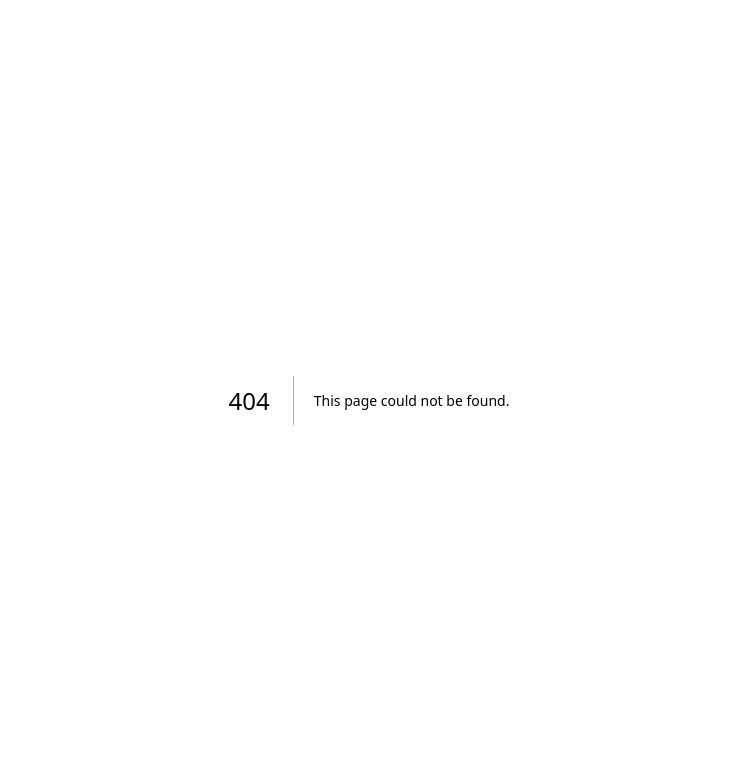
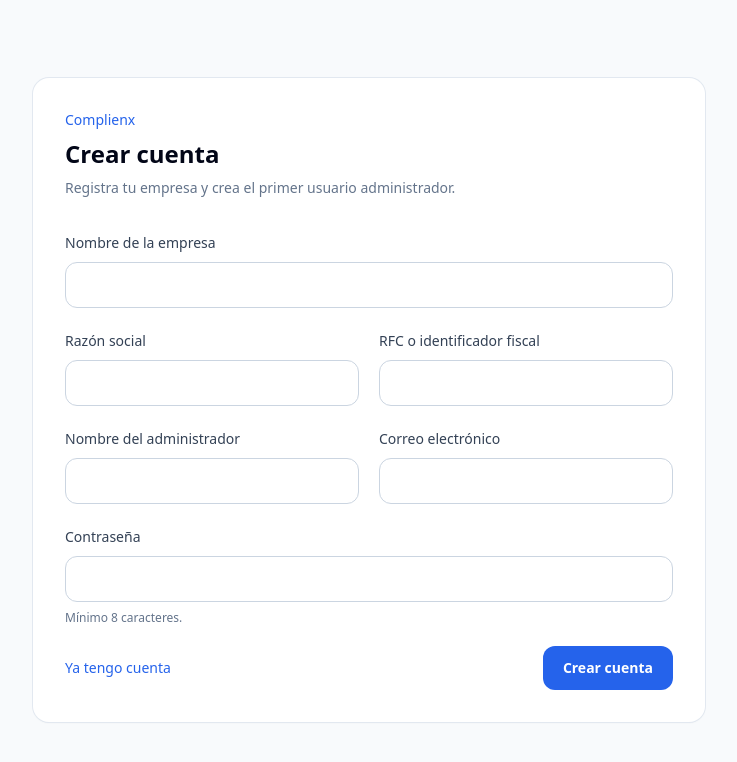
Before and after one commit to Poiuh547/complienx, a Next.js app in the folder frontend/: page /signup in a window 1280 px wide. Before the commit this address had no page. Shown: the top 762 px of the page, without its empty margins (271-1008 px from the left). Built offline with nearby package versions, Linux system fonts and the light colour scheme; no server answers.

Commit message:
frontend: add signup page

```diff
--- /dev/null
+++ b/frontend/src/app/signup/page.tsx
@@ -0,0 +1,153 @@
+"use client";
+
+import Link from "next/link";
+import { useState } from "react";
+import { signup } from "@/lib/api";
+import { saveAuthSession } from "@/lib/auth-storage";
+
+export default function SignupPage() {
+  const [companyName, setCompanyName] = useState("");
+  const [legalName, setLegalName] = useState("");
+  const [taxId, setTaxId] = useState("");
+  const [name, setName] = useState("");
+  const [email, setEmail] = useState("");
+  const [password, setPassword] = useState("");
+  const [error, setError] = useState("");
+  const [loading, setLoading] = useState(false);
+
+  const handleSubmit = async (event: React.FormEvent<HTMLFormElement>) => {
+    event.preventDefault();
+    setError("");
+    setLoading(true);
+
+    try {
+      const result = await signup({
+        companyName,
+        legalName: legalName || undefined,
+        taxId: taxId || undefined,
+        name,
+        email,
+        password
+      });
+
+      saveAuthSession(result);
+      window.location.href = "/dashboard";
+    } catch {
+      setError("No se pudo crear la cuenta. Revisa los datos capturados.");
+    } finally {
+      setLoading(false);
+    }
+  };
+
+  return (
+    <main className="flex min-h-screen items-center justify-center bg-slate-50 px-6 py-10">
+      <section className="w-full max-w-2xl rounded-2xl bg-white p-8 shadow-sm ring-1 ring-slate-200">
+        <div className="mb-8">
+          <p className="text-sm font-medium text-blue-600">Complienx</p>
+          <h1 className="mt-2 text-2xl font-semibold text-slate-950">Crear cuenta</h1>
+          <p className="mt-2 text-sm text-slate-500">
+            Registra tu empresa y crea el primer usuario administrador.
+          </p>
+        </div>
+
+        <form className="grid gap-5 md:grid-cols-2" onSubmit={handleSubmit}>
+          <div className="md:col-span-2">
+            <label className="text-sm font-medium text-slate-700" htmlFor="companyName">
+              Nombre de la empresa
+            </label>
+            <input
+              id="companyName"
+              className="mt-2 w-full rounded-xl border border-slate-300 px-4 py-3 text-sm outline-none focus:border-blue-500 focus:ring-4 focus:ring-blue-100"
+              value={companyName}
+              onChange={(event) => setCompanyName(event.target.value)}
+              required
+            />
+          </div>
+
+          <div>
+            <label className="text-sm font-medium text-slate-700" htmlFor="legalName">
+              Razón social
+            </label>
+            <input
+              id="legalName"
+              className="mt-2 w-full rounded-xl border border-slate-300 px-4 py-3 text-sm outline-none focus:border-blue-500 focus:ring-4 focus:ring-blue-100"
+              value={legalName}
+              onChange={(event) => setLegalName(event.target.value)}
+            />
+          </div>
+
+          <div>
+            <label className="text-sm font-medium text-slate-700" htmlFor="taxId">
+              RFC o identificador fiscal
+            </label>
+            <input
+              id="taxId"
+              className="mt-2 w-full rounded-xl border border-slate-300 px-4 py-3 text-sm outline-none focus:border-blue-500 focus:ring-4 focus:ring-blue-100"
+              value={taxId}
+              onChange={(event) => setTaxId(event.target.value)}
+            />
+          </div>
+
+          <div>
+            <label className="text-sm font-medium text-slate-700" htmlFor="name">
+              Nombre del administrador
+            </label>
+            <input
+              id="name"
+              className="mt-2 w-full rounded-xl border border-slate-300 px-4 py-3 text-sm outline-none focus:border-blue-500 focus:ring-4 focus:ring-blue-100"
+              value={name}
+              onChange={(event) => setName(event.target.value)}
+              required
+            />
+          </div>
+
+          <div>
+            <label className="text-sm font-medium text-slate-700" htmlFor="email">
+              Correo electrónico
+            </label>
+            <input
+              id="email"
+              className="mt-2 w-full rounded-xl border border-slate-300 px-4 py-3 text-sm outline-none focus:border-blue-500 focus:ring-4 focus:ring-blue-100"
+              value={email}
+              onChange={(event) => setEmail(event.target.value)}
+              type="email"
+              autoComplete="email"
+              required
+            />
+          </div>
+
+          <div className="md:col-span-2">
+            <label className="text-sm font-medium text-slate-700" htmlFor="password">
+              Contraseña
+            </label>
+            <input
+              id="password"
+              className="mt-2 w-full rounded-xl border border-slate-300 px-4 py-3 text-sm outline-none focus:border-blue-500 focus:ring-4 focus:ring-blue-100"
+              value={password}
+              onChange={(event) => setPassword(event.target.value)}
+              type="password"
+              autoComplete="new-password"
+              required
+            />
+            <p className="mt-2 text-xs text-slate-500">Mínimo 8 caracteres.</p>
+          </div>
+
+          {error ? <p className="md:col-span-2 rounded-xl bg-red-50 px-4 py-3 text-sm text-red-700">{error}</p> : null}
+
+          <div className="md:col-span-2 flex flex-col gap-3 sm:flex-row sm:items-center sm:justify-between">
+            <Link className="text-sm font-medium text-blue-600 hover:text-blue-700" href="/">
+              Ya tengo cuenta
+            </Link>
+            <button
+              className="rounded-xl bg-blue-600 px-5 py-3 text-sm font-semibold text-white transition hover:bg-blue-700 disabled:cursor-not-allowed disabled:bg-blue-300"
+              disabled={loading}
+              type="submit"
+            >
+              {loading ? "Creando cuenta..." : "Crear cuenta"}
+            </button>
+          </div>
+        </form>
+      </section>
+    </main>
+  );
+}
```
